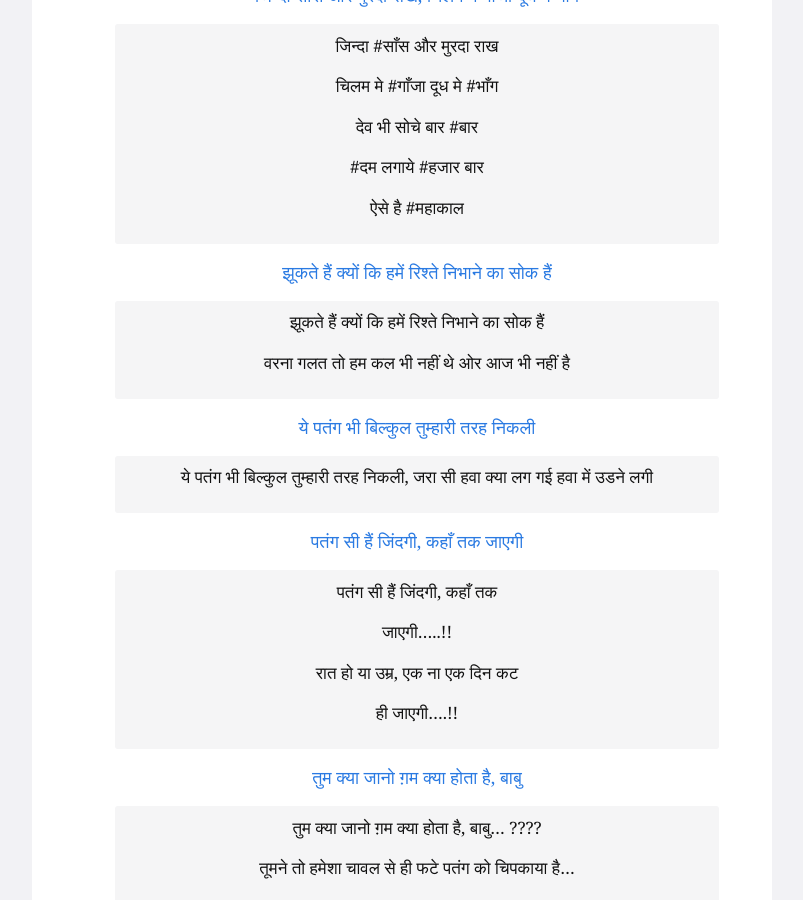
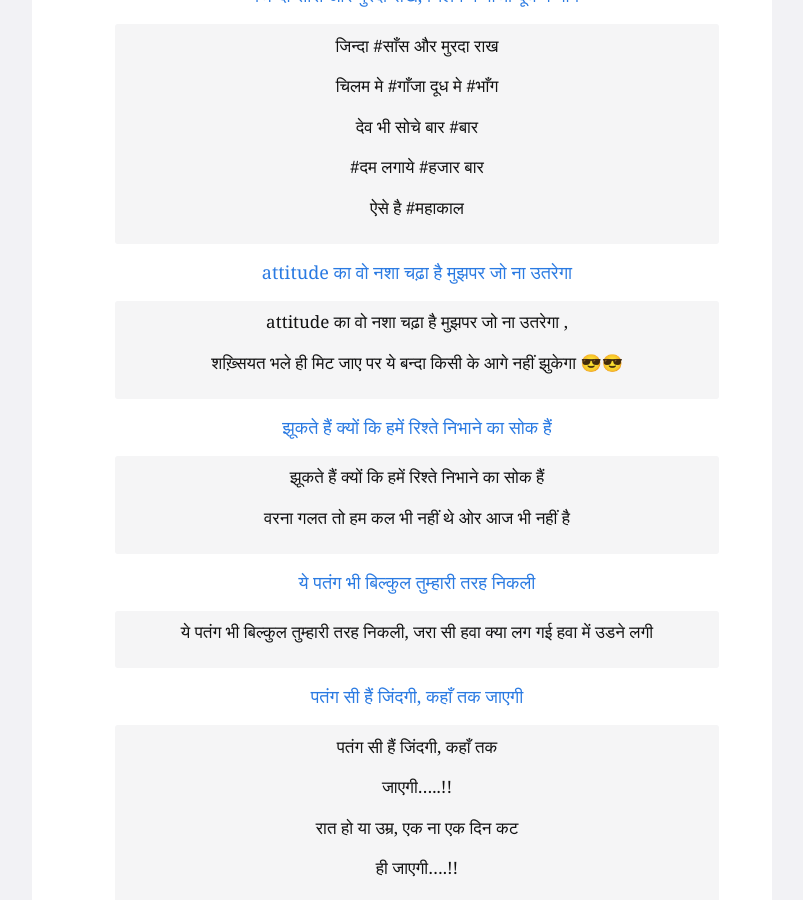
Before and after one commit to dildashdosti/dildashdosti.github.io, a Jekyll site: the page built from index.html, in a window 1280 px wide and 900 px high, scrolled down 514 px. Shown: the whole window, without its empty margins (238-1041 px from the left). Built offline with Jekyll 4.4.1, drawn with Linux system fonts in a browser that asks for light colours; some of the changed text lies outside the part shown.

```diff
--- /dev/null
+++ b/_posts/attitude-status/2018-01-14-22.md
@@ -0,0 +1,10 @@
+---
+layout: post
+title: attitude का वो नशा चढ़ा है मुझपर जो ना उतरेगा
+permalink: attitude-ka-wo-nasha-chadha-he-muzpar.html
+category: Attitude-Status
+prevnav: zuktey-he-kyun-ki-hame-rishtey-nibhane-ka-shok-he.html
+---
+> attitude का वो नशा चढ़ा है मुझपर जो ना उतरेगा ,
+>
+> शख़्सियत भले ही मिट जाए पर ये बन्दा किसी के आगे नहीं झुकेगा 😎😎
```
Also changed, not shown: _includes/head.html (+0 -7 lines), _includes/mads.html (+6 -7 lines), _includes/nads.html (deleted, +0 -9 lines), _includes/tads.html (deleted, +0 -10 lines), _posts/attitude-status/2018-01-14-21.md (+1 -0 lines).
